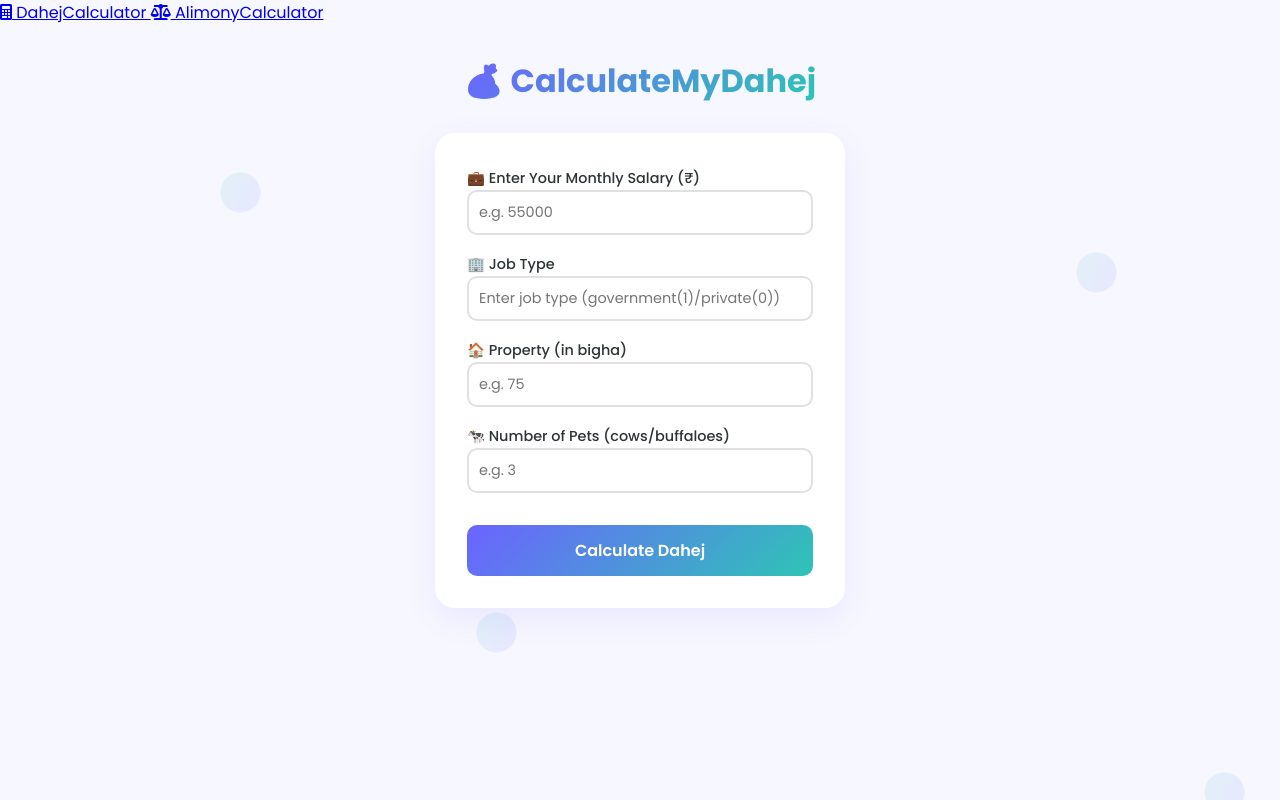
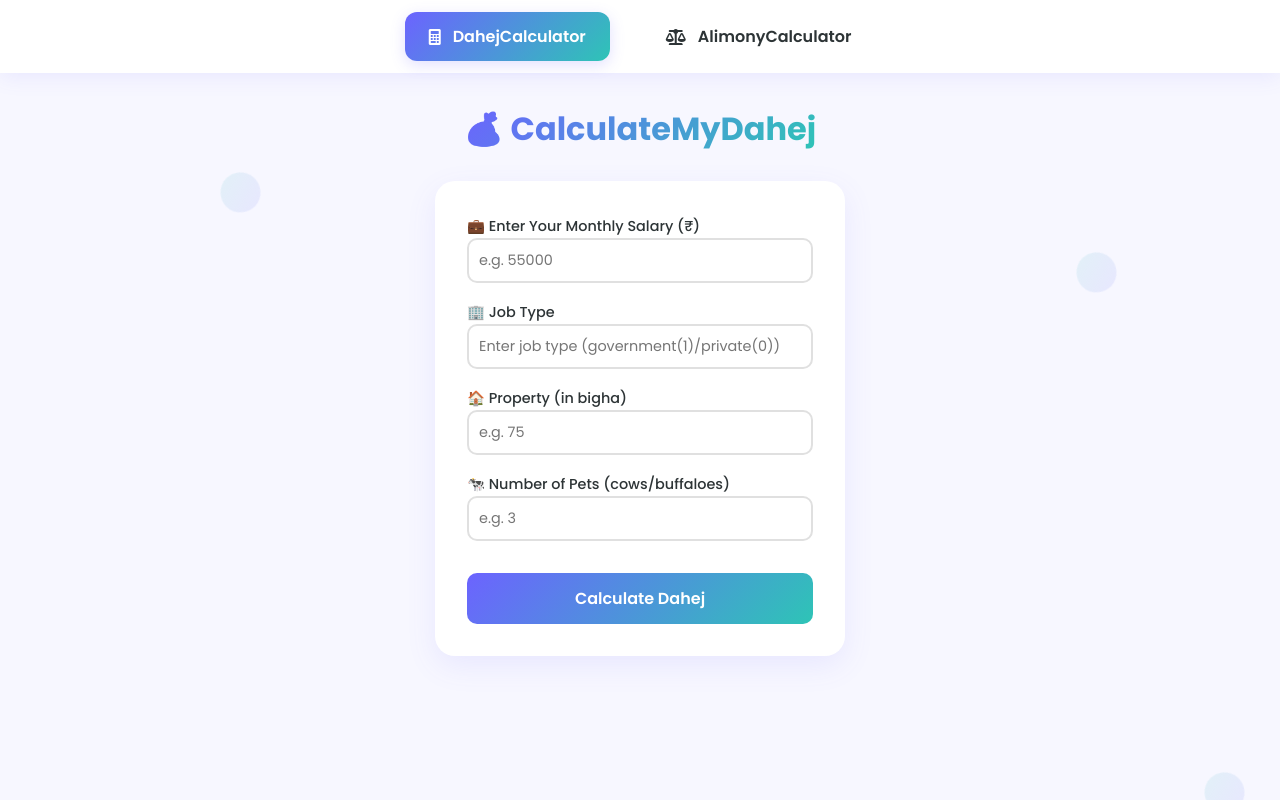
Before and after one commit to satty0104/CalculateMyDahej, a plain HTML site: page index.html in a window 1280 px wide. Drawn offline with Linux system fonts and the light colour scheme.

Commit message:
Update style.css

```diff
--- a/style.css
+++ b/style.css
@@ -258,6 +258,19 @@ input:focus {
         width: 95%;
         margin: 0;
     }
+
+    .nav-container {
+        padding: 0 1rem;
+    }
+
+    .nav-links {
+        gap: 1rem;
+    }
+
+    .nav-link {
+        padding: 0.5rem 1rem;
+        font-size: 0.9rem;
+    }
 }
 
 @media (max-height: 700px) {
@@ -273,3 +286,55 @@ input:focus {
         margin-bottom: 0.75rem;
     }
 }
+
+/* Update navbar styles */
+.navbar {
+    background: white;
+    box-shadow: 0 4px 20px rgba(108, 99, 255, 0.1);
+    position: sticky;
+    top: 0;
+    z-index: 1000;
+    padding: 0.75rem 0;
+    width: 100%;
+}
+
+.nav-container {
+    max-width: 1200px;
+    margin: 0 auto;
+    padding: 0 2rem;
+    display: flex;
+    justify-content: center;
+}
+
+.nav-links {
+    display: flex;
+    align-items: center;
+    gap: 2rem;
+    justify-content: center;
+}
+
+.nav-link {
+    color: var(--text);
+    text-decoration: none;
+    padding: 0.75rem 1.5rem;
+    border-radius: 12px;
+    transition: all 0.3s ease;
+    display: flex;
+    align-items: center;
+    gap: 0.75rem;
+    font-weight: 600;
+    font-size: 1rem;
+}
+
+.nav-link:hover {
+    background: var(--gradient);
+    color: white;
+    transform: translateY(-2px);
+    box-shadow: 0 4px 15px rgba(108, 99, 255, 0.2);
+}
+
+.nav-link.active {
+    background: var(--gradient);
+    color: white;
+    box-shadow: 0 4px 15px rgba(108, 99, 255, 0.2);
+}
```
